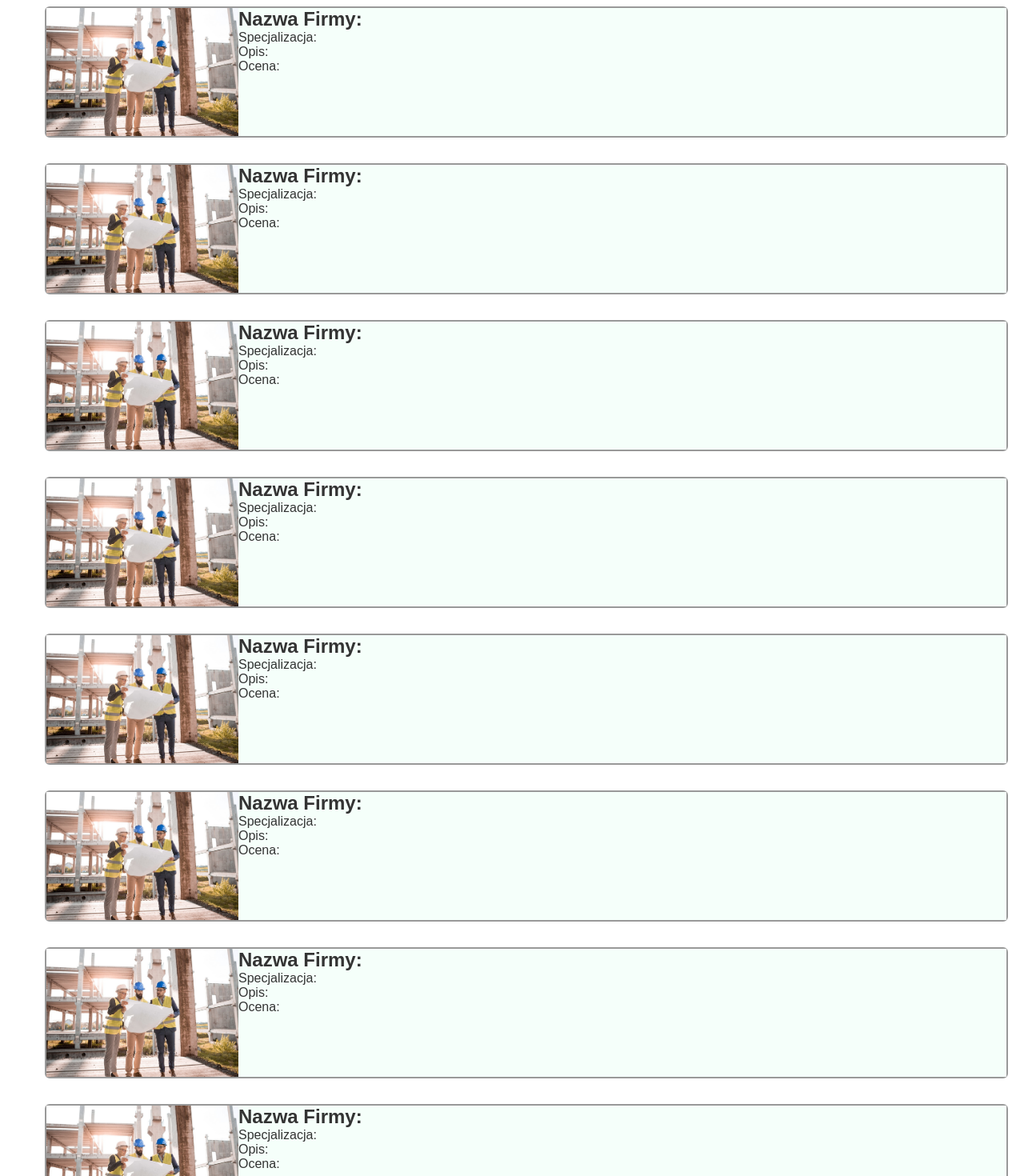
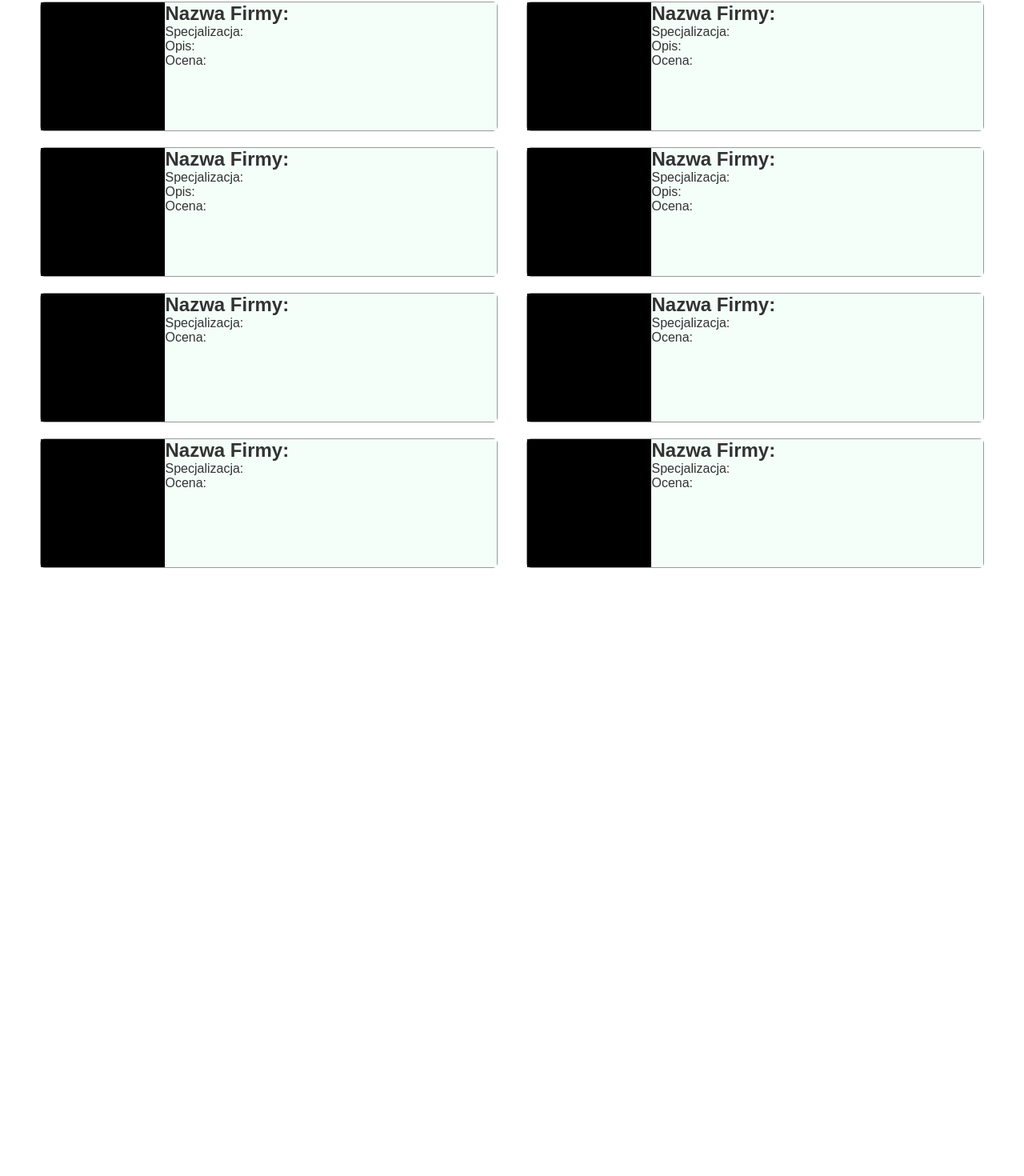
Before and after one commit to RobertTwardowski/Podwykonawca, a React (Create React App) app: page / in a window 1280 px wide. Shown: the part 508-1978 px from the top of the page at 80% size. After the commit the page ends 1244 px from the top, so only its background shows below. Built offline with nearby package versions, Linux system fonts and the light colour scheme.

Commit message:
company styles

```diff
--- a/package.json
+++ b/package.json
@@ -8,6 +8,7 @@
     "@testing-library/user-event": "^13.5.0",
     "react": "^18.2.0",
     "react-dom": "^18.2.0",
+    "react-paginate": "^8.1.4",
     "react-scripts": "5.0.1",
     "styled-component": "^2.8.0",
     "styled-components": "^5.3.6",
--- a/src/components/atom/Button.styles.js
+++ b/src/components/atom/Button.styles.js
@@ -9,5 +9,6 @@ color: #333;
 :hover{
 background: #5dbea3;
 color: #fff;
+cursor: pointer;
 }
 `
--- /dev/null
+++ b/src/components/molecules/Company/Company.js
@@ -0,0 +1,85 @@
+import React from 'react'
+import { SectionStyles, SectionFirst, SectionSecond } from './Company.styles'
+
+const Company = () => {
+  return (
+    <>
+      <SectionStyles>
+        <SectionFirst />
+
+        <SectionSecond>
+          <h2>Nazwa Firmy:</h2>
+          <p>Specjalizacja:</p>
+          <p>Opis:</p>
+          <p>Ocena:</p>
+        </SectionSecond>
+      </SectionStyles>
+      <SectionStyles>
+        <SectionFirst />
+
+        <SectionSecond>
+          <h2>Nazwa Firmy:</h2>
+          <p>Specjalizacja:</p>
+          <p>Opis:</p>
+          <p>Ocena:</p>
+        </SectionSecond>
+      </SectionStyles>
+      <SectionStyles>
+        <SectionFirst />
+
+        <SectionSecond>
+          <h2>Nazwa Firmy:</h2>
+          <p>Specjalizacja:</p>
+          <p>Opis:</p>
+          <p>Ocena:</p>
+        </SectionSecond>
+      </SectionStyles>
+      <SectionStyles>
+        <SectionFirst />
+
+        <SectionSecond>
+          <h2>Nazwa Firmy:</h2>
+          <p>Specjalizacja:</p>
+          <p>Opis:</p>
+          <p>Ocena:</p>
+        </SectionSecond>
+      </SectionStyles>
+      <SectionStyles>
+        <SectionFirst />
+
+        <SectionSecond>
+          <h2>Nazwa Firmy:</h2>
+          <p>Specjalizacja:</p>
+          <p>Ocena:</p>
+        </SectionSecond>
+      </SectionStyles>
+      <SectionStyles>
+        <SectionFirst />
+
+        <SectionSecond>
+          <h2>Nazwa Firmy:</h2>
+          <p>Specjalizacja:</p>
+          <p>Ocena:</p>
+        </SectionSecond>
+      </SectionStyles>
+      <SectionStyles>
+        <SectionFirst />
+        <SectionSecond>
+          <h2>Nazwa Firmy:</h2>
+          <p>Specjalizacja:</p>
+          <p>Ocena:</p>
+        </SectionSecond>
+      </SectionStyles>
+      <SectionStyles>
+        <SectionFirst />
+
+        <SectionSecond>
+          <h2>Nazwa Firmy:</h2>
+          <p>Specjalizacja:</p>
+          <p>Ocena:</p>
+        </SectionSecond>
+      </SectionStyles>
+    </>
+  )
+}
+export default Company
--- /dev/null
+++ b/src/components/molecules/Company/Company.styles.js
@@ -0,0 +1,29 @@
+import styled from 'styled-components'
+
+export const SectionStyles = styled.div`
+display: flex;
+flex-basis:calc(50% - 30px);
+height: 10rem;
+border: solid 1px #999;
+border-radius: 6px;
+margin: 10px;
+
+:hover{
+  opacity: 0.8;
+  cursor: pointer;
+}
+`
+
+export const SectionFirst = styled.div`
+display: flex;
+background: black;
+width: 30%;
+height: 100%;
+`
+
+export const SectionSecond = styled.div`
+width: 80%;
+height: 100%;
+color: #333;
+background: #F5FFFA;
+`
--- a/src/components/organisms/Companies.js/Companies.js
+++ b/src/components/organisms/Companies.js/Companies.js
@@ -1,96 +1,13 @@
 import React from 'react'
-import {
-  CompaniesStyles,
-  Wrapper,
-  SectionStyles,
-  SectionFirst,
-  SectionSecond
-} from './Companies.styles'
+import { CompaniesStyles, Wrapper } from './Companies.styles'
+
+import Company from '../../molecules/Company/Company'
 
 export const Companies = () => {
   return (
     <CompaniesStyles>
-        <Wrapper>
-      <SectionStyles>
-        <SectionFirst />
-
-        <SectionSecond>
-          <h2>Nazwa Firmy:</h2>
-          <p>Specjalizacja:</p>
-          <p>Opis:</p>
-          <p>Ocena:</p>
-        </SectionSecond>
-      </SectionStyles>
-      <SectionStyles>
-        <SectionFirst />
-
-        <SectionSecond>
-          <h2>Nazwa Firmy:</h2>
-          <p>Specjalizacja:</p>
-          <p>Opis:</p>
-          <p>Ocena:</p>
-        </SectionSecond>
-      </SectionStyles>
-      <SectionStyles>
-        <SectionFirst />
-
-        <SectionSecond>
-          <h2>Nazwa Firmy:</h2>
-          <p>Specjalizacja:</p>
-          <p>Opis:</p>
-          <p>Ocena:</p>
-        </SectionSecond>
-      </SectionStyles>
-      <SectionStyles>
-        <SectionFirst />
-
-        <SectionSecond>
-          <h2>Nazwa Firmy:</h2>
-          <p>Specjalizacja:</p>
-          <p>Opis:</p>
-          <p>Ocena:</p>
-        </SectionSecond>
-      </SectionStyles>
-      <SectionStyles>
-        <SectionFirst />
-
-        <SectionSecond>
-          <h2>Nazwa Firmy:</h2>
-          <p>Specjalizacja:</p>
-          <p>Opis:</p>
-          <p>Ocena:</p>
-        </SectionSecond>
-      </SectionStyles>
-      <SectionStyles>
-        <SectionFirst />
-
-        <SectionSecond>
-          <h2>Nazwa Firmy:</h2>
-          <p>Specjalizacja:</p>
-          <p>Opis:</p>
-          <p>Ocena:</p>
-        </SectionSecond>
-      </SectionStyles>
-      <SectionStyles>
-        <SectionFirst />
-
-        <SectionSecond>
-          <h2>Nazwa Firmy:</h2>
-          <p>Specjalizacja:</p>
-          <p>Opis:</p>
-          <p>Ocena:</p>
-        </SectionSecond>
-      </SectionStyles>
-      <SectionStyles>
-        <SectionFirst />
-
-        <SectionSecond>
-          <h2>Nazwa Firmy:</h2>
-          <p>Specjalizacja:</p>
-          <p>Opis:</p>
-          <p>Ocena:</p>
-        </SectionSecond>
-      </SectionStyles>
+      <Wrapper>
+        <Company />
       </Wrapper>
     </CompaniesStyles>
   )
--- a/src/components/organisms/Companies.js/Companies.styles.js
+++ b/src/components/organisms/Companies.js/Companies.styles.js
@@ -1,5 +1,4 @@
 import styled from "styled-components";
-import bakcgroundImage from '../../../assets/styles/architect.jpg'
 
 export const CompaniesStyles = styled.div`
 display: flex;
@@ -11,34 +10,21 @@ align-items: center;
 
 export const Wrapper = styled.div`
 display: flex;
-justify-content: center;
-flex-direction: column;
 width: 1200px;
 height: 100%;
+flex-wrap: wrap;
+justify-content: space-between;
 `
 export const SectionStyles = styled.div`
 display: flex;
-flex-direction: row;
-border: solid 2px #999;
+flex-basis:calc(50% - 30px);
+height: 10rem;
+border: solid 1px #999;
 border-radius: 6px;
-width: 100%;
-margin: 1rem;
-height: 10rem;
+margin: 10px;
+
+:hover{
+  opacity: 0.8;
+  cursor: pointer;
+}
 `
-
-export const SectionFirst = styled.div`
-display: flex;
-background-image: url(${bakcgroundImage});
-width: 20%;
-height: 100%;
-background-repeat: no-repeat;
-  background-size: cover;
-  background-position: center;
-`
-
-export const SectionSecond = styled.div`
-width: 80%;
-height: 100%;
-color: #333;
-background: #F5FFFA;
-`
```
Also changed, not shown: 1 other file (tests, documents, lock files or other folders).
